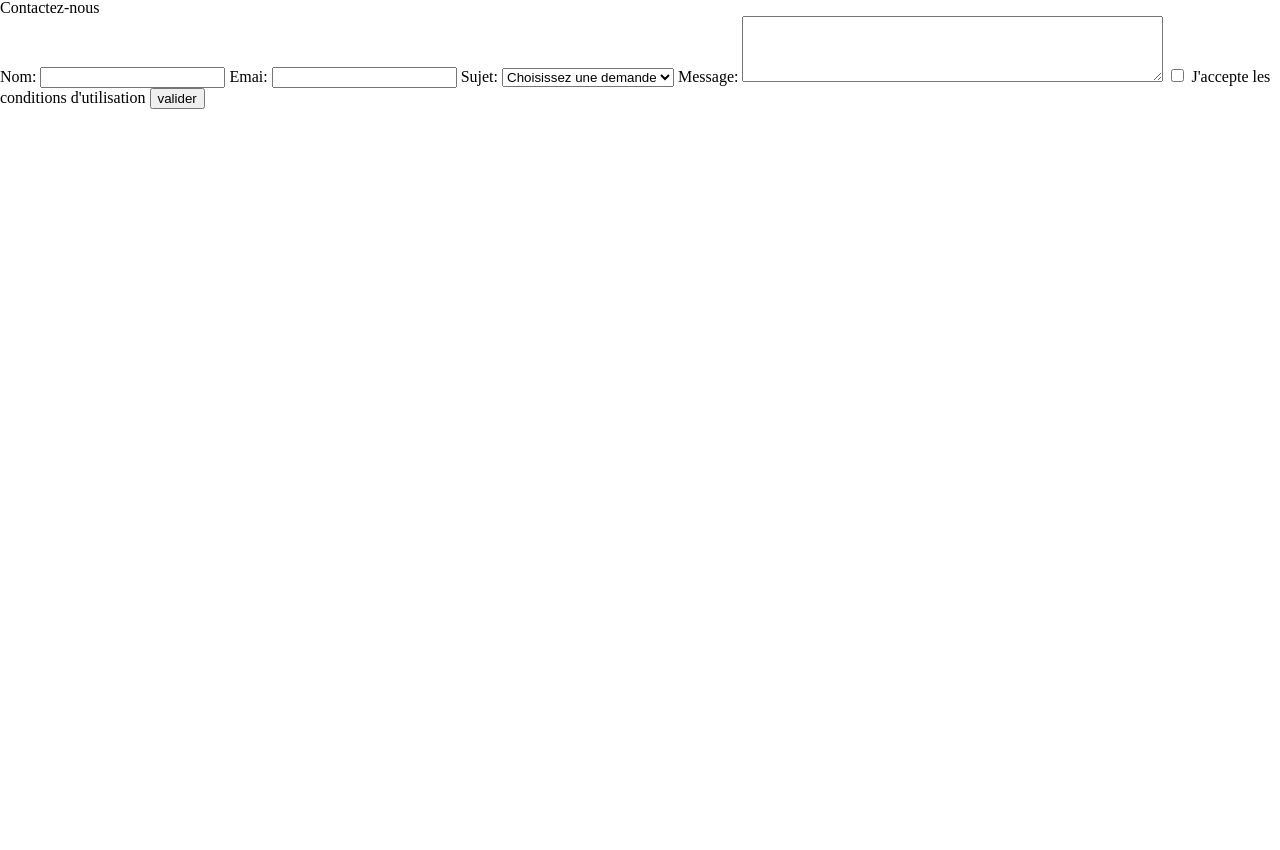
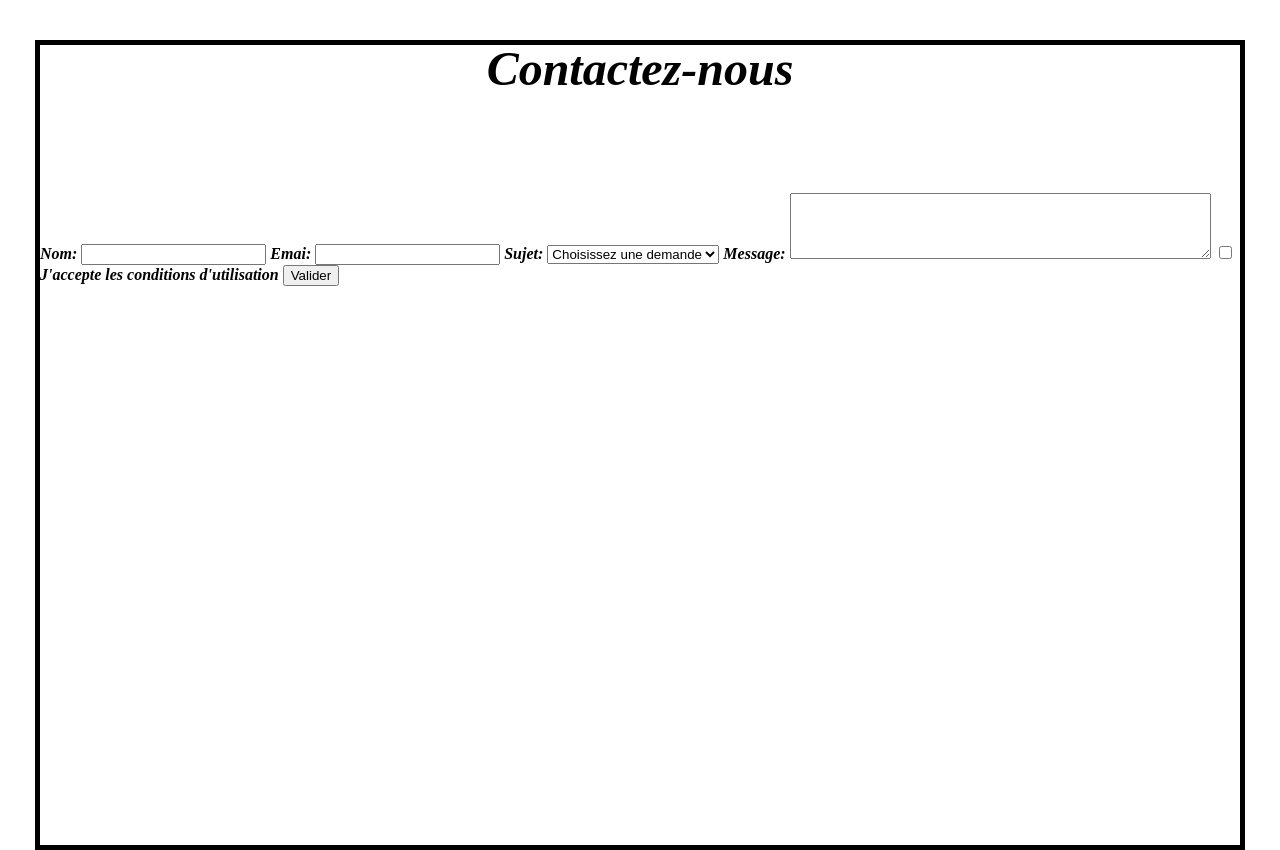
Before and after one commit to JulienDel59/current-training, a plain HTML site: page programming/html/formulaire-exo-1/index.html in a window 1280 px wide. Before the commit the page ends 800 px from the top, so only its background shows below. Drawn offline with Linux system fonts and the light colour scheme.

Commit message:
suite exo1 formulaire

```diff
--- a/programming/html/formulaire-exo-1/index.html
+++ b/programming/html/formulaire-exo-1/index.html
@@ -8,29 +8,41 @@
     <title>formu exo 1</title>
   </head>
   <body>
-    <header>
+    <main class="formul">
+      <div>
         <h1>Contactez-nous</h1>
-    </header>
-    <main>
-      <form action="/submit-form" method="post">
+      </div>
+      <div class="for">
+        <form action="" method="post">
           <label for="username">Nom:</label>
           <input type="text" id="username" name="username" required />
           <label for="email">Emai:</label>
-        <input type="email>" id="email" name="email" required />
+          <input type="email" id="email" name="email" required />
           <label for="Sujet">Sujet:</label>
           <select id="Sujet" name="demande" required>
-          <option value="">Choisissez une demande</option >
-          <option value="info">Demande information</option >
-          <option value="RDV">Demande de RDV</option >
-          <option value="Doc">Demande de Document</option >
+            <option value="">Choisissez une demande</option>
+            <option value="info">Demande information</option>
+            <option value="RDV">Demande de RDV</option>
+            <option value="Doc">Demande de Document</option>
           </select>
           <label for="message">Message:</label>
-        <textarea id="message" name="message" rows="4" cols="50"></textarea required>
+          <textarea
+            id="message"
+            name="message"
+            rows="4"
+            cols="50"
+            required
+          ></textarea>
           <label for="accepte"></label>
-        <input type="checkbox" id="accepte" name="accepte" required />
-        J'accepte les conditions d'utilisation
-        <input type="submit" value="valider"/>
+          <input
+            type="checkbox"
+            id="accepte"
+            name="accepte"
+            required
+          />J'accepte les conditions d'utilisation
+          <button type="submit">Valider</button>
         </form>
+      </div>
     </main>
   </body>
 </html>
--- a/programming/html/formulaire-exo-1/style.css
+++ b/programming/html/formulaire-exo-1/style.css
@@ -0,0 +1,21 @@
+.formul {
+  background-color: rgb(255, 255, 255);
+  height: 50em;
+  width: 75em;
+  border: 5px solid;
+  margin-left: auto;
+  margin-right: auto;
+  margin-top: 40px;
+  font-style: italic;
+  font-weight: bold;
+}
+
+h1 {
+  text-align: center;
+  font-size: 3rem;
+}
+
+.for {
+  margin-top: 100px;
+  text-align: start;
+}
```
Lines whose indentation alone changed are shown as unchanged.
